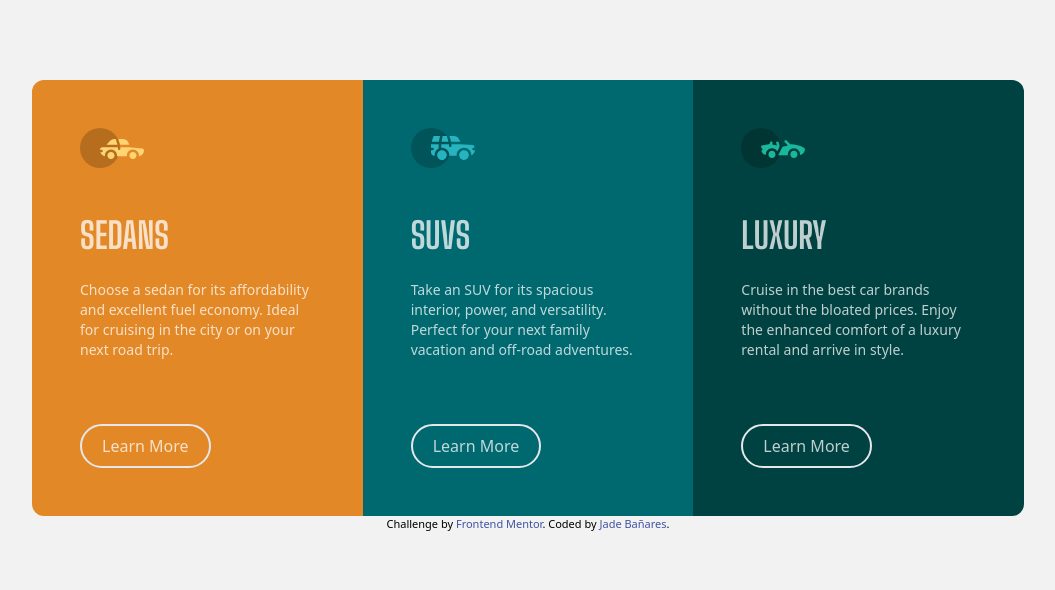
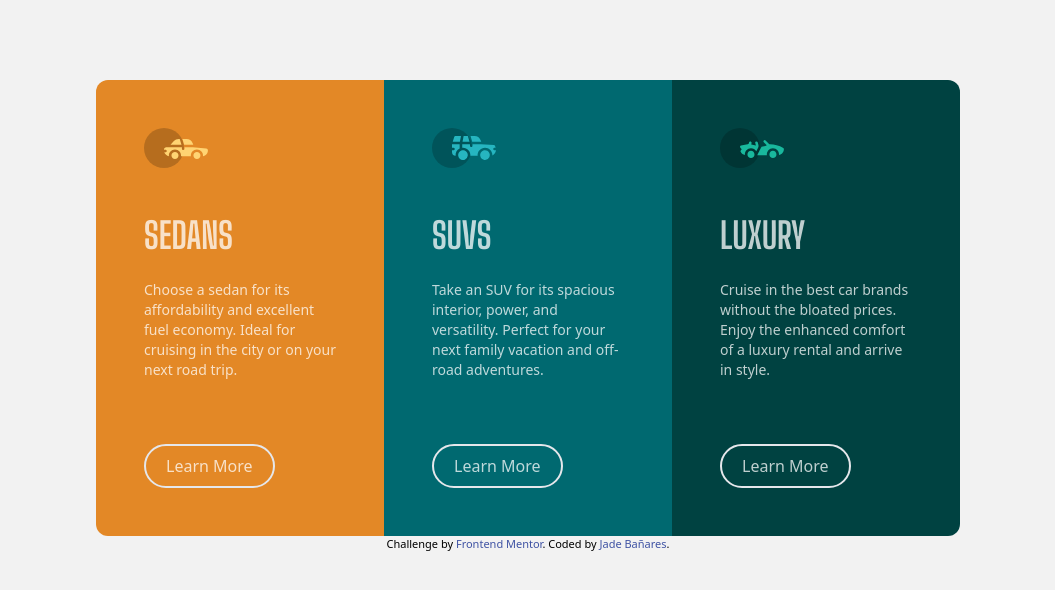
Before and after one commit to jade-arinal-banares/three-column-preview-card, a website: page index.html in a window 1280 px wide. Shown: the whole page, without its empty margins (112-1167 px from the left). Drawn offline with Linux system fonts and the light colour scheme.

Commit message:
fixed: margin horizontal

```diff
--- a/index.html
+++ b/index.html
@@ -33,7 +33,7 @@
   </head>
   <body class="bg-bgColor">
     <div
-      class="mx-auto my-auto grid sm:grid-rows-3 lg:grid lg:grid-cols-3 lg:px-36 lg:grid-rows-1"
+      class="mx-auto mt-18 grid sm:grid-rows-3 lg:grid lg:grid-cols-3 lg:px-52 lg:grid-rows-1"
     >
       <div
         class="mx-4 mt-20 bg-brightOrange py-12 rounded-t-xl lg:mx-0 lg:rounded-l-xl lg:rounded-r-none"
```
Also changed, not shown: css/main.css.
